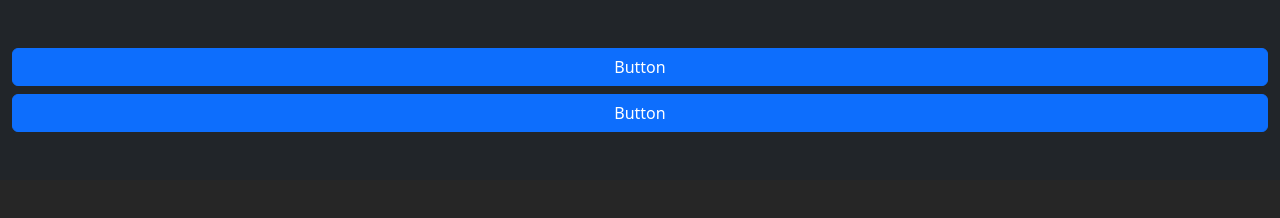
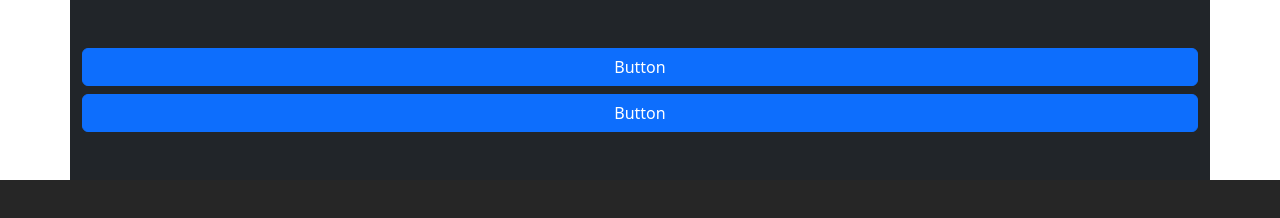
Before and after one commit to ItsLuiggiYahoo/itsluiggiyahoo.github.io, a website: page index.html in a window 1280 px wide. Drawn offline with nearby package versions, Linux system fonts and the light colour scheme; some icons are missing.

Commit message:
Update index.html

```diff
--- a/index.html
+++ b/index.html
@@ -14,7 +14,7 @@
     <link rel="stylesheet"href="https://cdn.jsdelivr.net/gh/lipis/flag-icons@7.0.0/css/flag-icons.min.css"/>
     </head>
     <body>
-      <div class="buttons bg-dark container-fluid py-5 text-center">
+      <div class="buttons bg-dark container py-5 h-100">
         <div class="d-grid gap-2">
           <button class="btn btn-primary" type="button">Button</button>
           <button class="btn btn-primary" type="button">Button</button>
```
